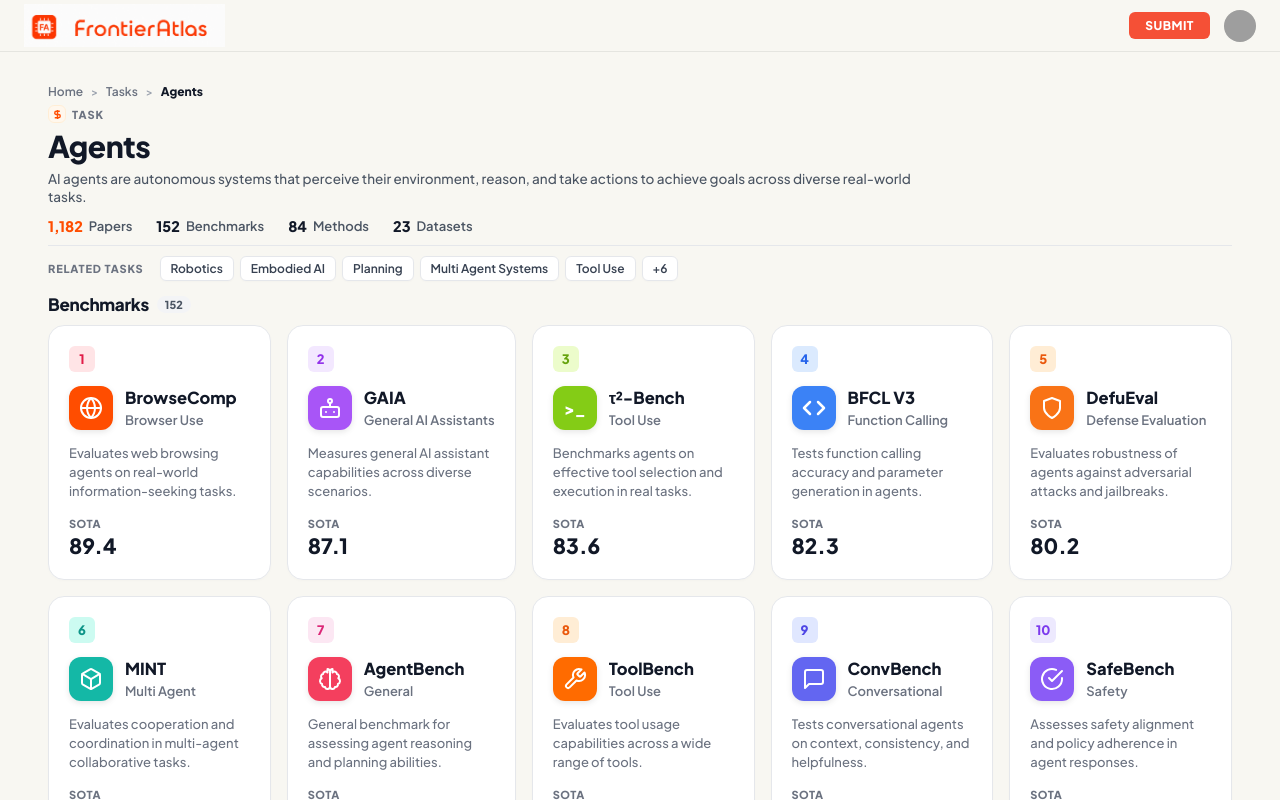
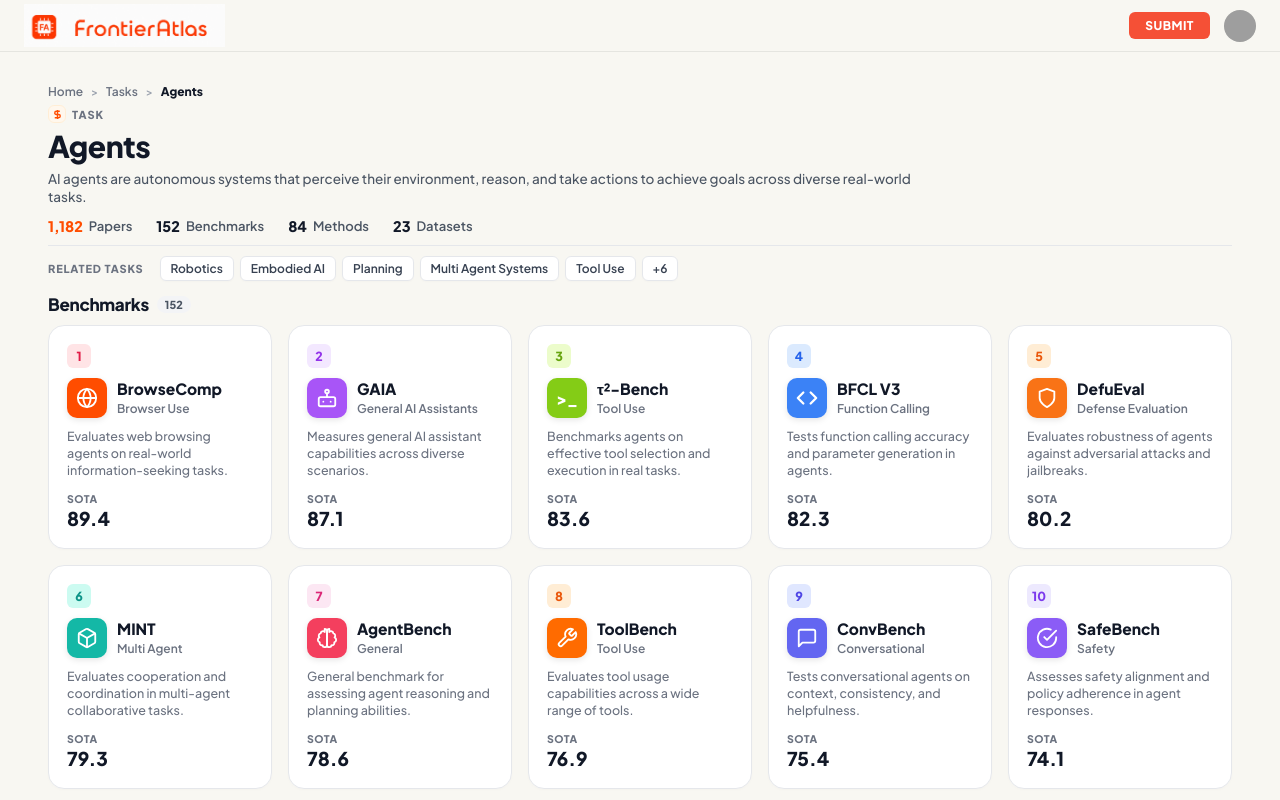
Before and after one commit to Deepak-Solanki04/Frontier_Atlas, a Next.js app: page /agents in a window 1280 px wide. Built offline with nearby package versions, Linux system fonts and the light colour scheme; grey boxes are pictures that could not be loaded.

Commit message:
style: enforce strict 1:1 square boxes and exact mockup spacing so everything fits cleanly without scrollbar

```diff
--- a/app/globals.css
+++ b/app/globals.css
@@ -614,14 +614,17 @@ footer.site-footer-bar {
   background: #ffffff;
   border: 1px solid #e5e7eb;
   border-radius: 16px;
-  padding: 20px;
+  padding: 18px;
   display: flex;
   flex-direction: column;
   justify-content: space-between;
   box-shadow: 0 1px 3px rgba(0,0,0,0.02);
   transition: all 0.2s ease;
-  min-height: 255px;
-  height: 100%;
+  aspect-ratio: 1 / 1;
+  width: 100%;
+  height: auto;
+  min-height: 0;
+  overflow: hidden;
 }
 .benchmark-card:hover {
   box-shadow: 0 6px 16px rgba(0,0,0,0.06);
@@ -630,27 +633,27 @@ footer.site-footer-bar {
 }
 
 .bench-rank-pill {
-  font-size: 13px;
+  font-size: 12.5px;
   font-weight: 800;
-  width: 26px;
-  height: 26px;
+  width: 24px;
+  height: 24px;
   border-radius: 6px;
   display: flex;
   align-items: center;
   justify-content: center;
-  margin-bottom: 14px;
+  margin-bottom: 10px;
 }
 
 .bench-card-header {
   display: flex;
   align-items: center;
-  gap: 12px;
-  margin-bottom: 14px;
+  gap: 10px;
+  margin-bottom: 10px;
 }
 .bench-icon-box {
-  width: 44px;
-  height: 44px;
-  border-radius: 12px;
+  width: 40px;
+  height: 40px;
+  border-radius: 10px;
   display: flex;
   align-items: center;
   justify-content: center;
@@ -659,8 +662,8 @@ footer.site-footer-bar {
   box-shadow: 0 2px 6px rgba(0,0,0,0.1);
 }
 .bench-icon-box svg {
-  width: 24px;
-  height: 24px;
+  width: 22px;
+  height: 22px;
 }
 .bench-title-col {
   display: flex;
@@ -668,30 +671,30 @@ footer.site-footer-bar {
   min-width: 0;
 }
 .bench-name {
-  font-size: 16.5px;
+  font-size: 15.5px;
   font-weight: 800;
   color: #111827;
-  line-height: 1.25;
+  line-height: 1.2;
   white-space: nowrap;
   overflow: hidden;
   text-overflow: ellipsis;
 }
 .bench-sub {
-  font-size: 13px;
+  font-size: 12px;
   font-weight: 600;
   color: #6b7280;
-  margin-top: 3px;
+  margin-top: 2px;
   white-space: nowrap;
   overflow: hidden;
   text-overflow: ellipsis;
 }
 
 .bench-desc {
-  font-size: 13px;
+  font-size: 12.5px;
   font-weight: 500;
   color: #6b7280;
-  line-height: 1.45;
-  margin-bottom: 16px;
+  line-height: 1.35;
+  margin-bottom: 10px;
   display: -webkit-box;
   -webkit-line-clamp: 3;
   -webkit-box-orient: vertical;
@@ -701,18 +704,18 @@ footer.site-footer-bar {
 .bench-footer {
   display: flex;
   flex-direction: column;
-  gap: 2px;
+  gap: 1px;
   margin-top: auto;
 }
 .bench-sota-label {
-  font-size: 11px;
+  font-size: 10.5px;
   font-weight: 800;
   color: #6b7280;
   letter-spacing: 0.5px;
   text-transform: uppercase;
 }
 .bench-sota-score {
-  font-size: 21px;
+  font-size: 19px;
   font-weight: 800;
   color: #111827;
 }
```
